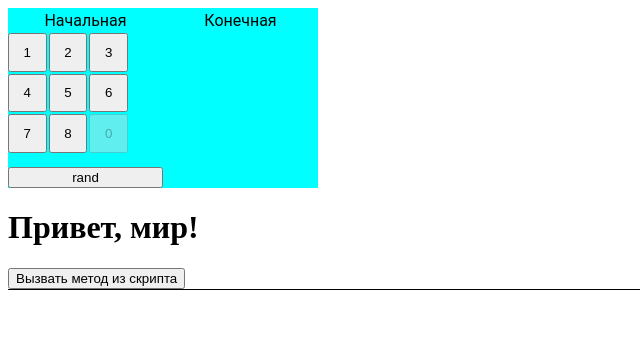
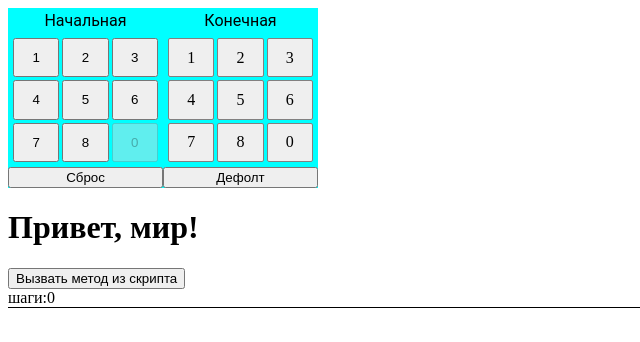
Before and after one commit to NabiulinDamir/matrix, a Vue app in the folder ProjMatrix/vue-project-matrix/: page / in a window 1280 px wide. Shown: the top 342 px of the page, without its empty margins (0-640 px from the left). Built offline with nearby package versions, Linux system fonts and the light colour scheme.

Commit message:
димасик пидор

```diff
--- a/ProjMatrix/vue-project-matrix/src/App.vue
+++ b/ProjMatrix/vue-project-matrix/src/App.vue
@@ -4,25 +4,89 @@
       <div class="FillContainer">
         <div class="MatrixName">Начальная</div>
         <div class="MatrixName">Конечная</div>
-      <div class="MatrixContainer"><FillMatrix :matrix="matrix" /></div>     <!--сюды первую матрицу-->
-      <div class="MatrixContainer"></div>     <!--сюды вторую матрицу-->
-      <input type="button" value="rand" @click="randomize">
+        <div class="wrapper">
+          <input type="button" v-for="v in StartArr" :key="v" :value="v" :disabled="v===0" @click="Change(v)">
         </div>
-    <Canvas :startMatrix="StartMatrix" :finishMatrix="FinishMatrix"></Canvas>
+        <div class="wrapper">
+          <div class="preButton" v-for="v in FinishArr" :key="v">{{ v }}</div>
+        </div>
+        <input type="button" value="Сброс" @click="Clear">
+        <input type="button" value="Дефолт" @click="Default">
+      </div>
+      <!-- <div>{{ StartMatrix.value }}</div> -->
+      <!-- Передача значений через .value -->
+      <Canvas :startMatrix="StartMatrix.value" :finishMatrix="FinishMatrix"></Canvas>
     </div>
   </div>
 </template>
 
 <script setup>
-import { ref, reactive } from 'vue'
+import { reactive, ref } from 'vue'
 import Canvas from '@/components/canvas.vue'
-import FillMatrix from '@/components/FillMatrix.vue'
 
-const matrix = ref([
+const StartMatrix = reactive({
+  value: [[1, 2, 3],
+          [4, 5, 6],
+          [7, 8, 0],]
+}
+);
+
+
+
+const FinishMatrix = [
   [1, 2, 3],
   [4, 5, 6],
   [7, 8, 0],
-])
+];
+
+
+const StartArr = ref([].concat(StartMatrix.value[0],StartMatrix.value[1],StartMatrix.value[2] ))
+const FinishArr = ref([].concat(FinishMatrix[0],FinishMatrix[1],FinishMatrix[2] ))
+
+const Clear = () => {
+  StartMatrix.value = [
+    [1, 2, 3],
+    [4, 5, 6],
+    [7, 8, 0],
+];
+StartArr.value = ([].concat(StartMatrix.value[0],StartMatrix.value[1],StartMatrix.value[2] ))
+}
+
+const Default = () => {
+  StartMatrix.value = [
+    [2, 4, 3],
+    [1, 8, 5],
+    [7, 0, 6],
+];
+  StartArr.value = ([].concat(StartMatrix.value[0],StartMatrix.value[1],StartMatrix.value[2] ))
+}
+
+const Change = (v) => {
+  for (let i = 0; i < StartMatrix.value.length; i++) {
+    for (let j = 0; j < StartMatrix.value[i].length; j++) {
+      const element = StartMatrix.value[i][j];
+
+      // Проверяем, равен ли элемент целевому значению v
+      if (element === v) {
+
+        if(j > 0 && StartMatrix.value[i][j - 1] === 0)                              {StartMatrix.value[i][j] = 0; StartMatrix.value[i][j-1] = v} // Слева
+        else if(j < StartMatrix.value[i].length - 1 && StartMatrix.value[i][j + 1] === 0) {StartMatrix.value[i][j] = 0; StartMatrix.value[i][j + 1] = v}// Справа
+        else if(i > 0 && StartMatrix.value[i - 1][j] === 0)                         {StartMatrix.value[i][j] = 0; StartMatrix.value[i - 1][j] = v}// Сверху
+        else if(i < StartMatrix.value.length - 1 && StartMatrix.value[i + 1][j] === 0)    {StartMatrix.value[i][j] = 0; StartMatrix.value[i + 1][j] = v}; // Снизу
+
+        // console.log(i,j,l, r, u, b);
+        StartArr.value = ([].concat(StartMatrix.value[0], StartMatrix.value[1], StartMatrix.value[2]));
+        return
+      }
+    }
+  }
+
+  // Обновляем StartArr с первым 3 строками StartMatrix.value
+
+  // console.table(StartMatrix.value); // Раскомментируйте для отладки
+}
+
+
 </script>
 
 <style lang="scss" scoped>
@@ -42,4 +106,25 @@ const matrix = ref([
   height: 25px;
   align-content: center;
 }
+
+
+
+.wrapper{
+    // width: 120px;
+    // height: 120px;
+    display: grid;
+    grid-template-columns: repeat(3,1fr);
+    grid-template-rows: repeat(3,1fr);
+    grid-gap: 3px;
+    padding: 5px;
+
+}
+.preButton{
+  text-align: center;
+  place-content: center;
+  border: 1px solid rgb(130, 128, 128);
+  background-color: #efefef;
+  border-radius: 2px;
+}
+
 </style>
--- a/ProjMatrix/vue-project-matrix/src/components/FillMatrix.vue
+++ b/ProjMatrix/vue-project-matrix/src/components/FillMatrix.vue
@@ -1,13 +1,81 @@
 <template>
     <div class="wrapper">
-        <input type="button" v-for="v in arr" :key="v" :value="v" :disabled="v===0">
+
     </div>
 </template>
 
 <script setup>
-import {ref} from "vue"
-const props = defineProps(["matrix"])
-const arr = ref([].concat(props.matrix[0],props.matrix[1],props.matrix[2] ))
+import {ref, watch, defineEmits } from "vue"
+const props = defineProps({
+    TypeMatrix:{
+        type: Number,
+        required: true
+    }
+
+});
+const emit = defineEmits();
+const sendData = () => {
+  emit('dataSent', 'Некоторые данные');
+};
+// const type = ref(0);
+let Matrix = [
+	[1, 2, 3],
+	[4, 5, 6],
+	[7, 8, 0],
+];
+watch(TypeMatrix => {
+    if(TypeMatrix==0){
+        Matrix = [
+            [2, 4, 3],
+            [1, 8, 5],
+            [7, 0, 6],
+        ];
+    }
+    else if(TypeMatrix == 1){
+        Matrix = [
+            [2, 4, 3],
+            [1, 8, 5],
+            [7, 0, 6],
+        ];
+    }
+    else if(TypeMatrix == 2){
+        const numbers = [0,1,2,3,4,5,6,7,8,9]
+        const randNumbers = numbers.sort(() => Math.random() - 0.5);
+        const newmatrix = [];
+
+        for (let i = 0; i < 2; i++) {
+            newmatrix[i] = [];
+            for (let j = 0; j < 2; j++) {
+                // Заполняем матрицу уникальными значениями
+                newmatrix[i][j] = randNumbers[i * j + j];
+            }
+        }
+        Matrix = newmatrix;
+    }
+    console.table(Matrix)
+})
+
+
+
+let DefaultMAtrix = [
+  [2, 4, 3],
+  [1, 8, 5],
+  [7, 0, 6],
+];
+
+const StartMatrix = [
+	[1, 2, 3],
+	[4, 5, 6],
+	[7, 8, 0],
+];
+
+let FinishMatrix = [
+  [1, 2, 3],
+  [4, 5, 6],
+  [7, 8, 0],
+];
+
+
 </script>
 
 <style scoped>
--- a/ProjMatrix/vue-project-matrix/src/components/canvas.vue
+++ b/ProjMatrix/vue-project-matrix/src/components/canvas.vue
@@ -1,29 +1,30 @@
 <template>
   <div class="MainContainer">
     <h1>{{ message }}</h1>
-    <button @click="callExternalMethod">Вызвать метод из скрипта</button>
-    <div class="TreeContainer">
-      <div class="LevelContainer"><MatrixComp :Matrix="startMatrix"></MatrixComp></div>
-      <div class="LevelContainer" v-for="(level, index) in elementsTree" :key="index">
-        <!-- Правильное обращение к элементам уровня -->
-        <MatrixComp
-          v-for="(matrix, matrixIndex) in level"
-          :key="matrixIndex"
-          :Matrix="matrix"
-        ></MatrixComp>
-      </div>
+    <button @click="callExternalMethod">Вызвать метод из скрипта</button><div>шаги:{{ step }}</div>
+    <!-- <div class="TreeContainer"> -->
+      <div class="LevelContainer"><MatrixComp class="Matrix" v-for="matrix in MasNode" :Matrix="matrix"></MatrixComp></div>
+        <!-- <div class="LevelContainer" v-for="(level, index) in elementsTree" :key="index">
+          <MatrixComp
+            v-for="(matrix, matrixIndex) in level"
+            :key="matrixIndex"
+            :Matrix="matrix"
+          ></MatrixComp>
+        </div> -->
 
       <!-- <MatrixComp :matrix="startMatrix"></MatrixComp>
       <hr/>
       <MatrixComp :matrix="finishMatrix"></MatrixComp> -->
     </div>
     <!-- <pre>{{ finishMatrix }}</pre> -->
-  </div>
+  <!-- </div> -->
+
+
 </template>
 
 <script setup>
 import { triggerComponentMethod } from '@/scripts/script.js';
-import { defineProps, ref } from 'vue';
+import { defineProps, ref, computed } from 'vue';
 import  MatrixComp  from "@/components/Matrix.vue"
 
 const elementsTree = ref([]);
@@ -39,7 +40,17 @@ const props = defineProps({
   }
 });
 
+// console.table(props.startMatrix)
+
 const message = ref('Привет, мир!');
+let MasNode = ref([])
+
+function addElement(Element){
+  MasNode.value.push(Element)
+  // console.log(Element)
+}
+let step = ref(0);
+function AddSteps(){step.value++}
 
 function addStroke(level){
   // console.log(elementsTree.value.length , "-" ,level)
@@ -61,34 +72,45 @@ function addNode(matrix, level) {
   // Добавляем элемент matrix в массив на нужном уровне
   elementsTree.value[level].push(matrix);
 }
-function ClearCanvas() {
-  elementsTree.value = ([]);
-
-}
 function someMethod(text) {
   message.value = text;
 
 }
 
+
+
+let fm = props.finishMatrix
+
 function callExternalMethod() {
-  triggerComponentMethod({ someMethod,addStroke,addNode,ClearCanvas });
+  step.value = 0
+  MasNode.value = ([]);
+  const sm = computed(()=>props.startMatrix).value
+  triggerComponentMethod({ sm, fm, someMethod,addStroke,addNode,addElement,AddSteps });
 }
 </script>
 
 
 <style lang="scss" scoped>
 .TreeContainer{
-  background-color: blanchedalmond;
+  // background-color: blanchedalmond;
   display: flex;
   flex-direction: column;
   align-items: center;
 }
 .LevelContainer{
-  background-color: rgb(255, 255, 255);
-  height: 72px;
+  // background-color: rgb(255, 255, 255);
+  // // height: 72px;
   width: 100%;
   border-top: 1px solid black;
   display: flex;
-  place-content: center;
+  flex-wrap: wrap;
+
+  // place-content: center;
+  justify-content: flex-end;
+  flex-direction: row-reverse;
+}
+.Matrix{
+  margin-right: 30px;
+  margin-bottom: 40px;
 }
 </style>
```
Also changed, not shown: ProjMatrix/vue-project-matrix/src/scripts/script.js (+39 -26 lines). Lines whose indentation alone changed are shown as unchanged.
